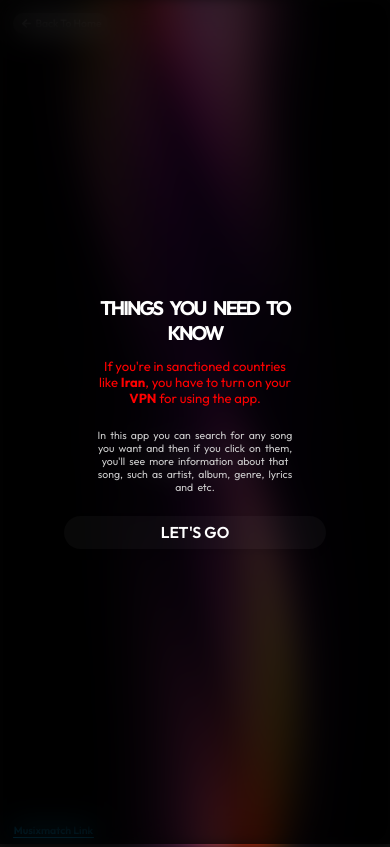
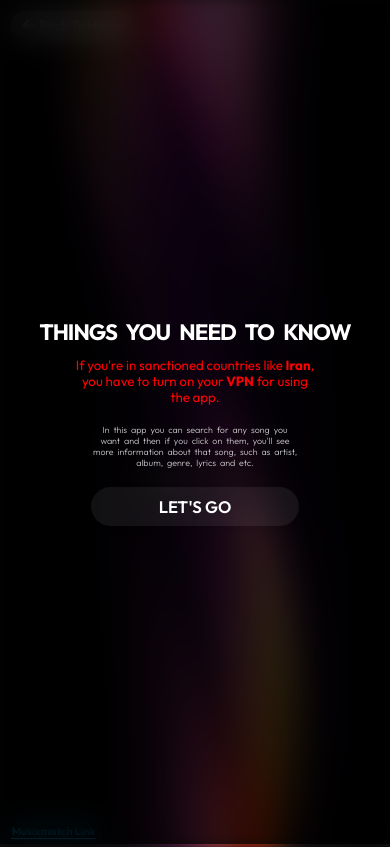
Before and after one commit to v-amirrr/lyrics-search, a React (Create React App) app: page /1 in a window 390 px wide. Built offline with nearby package versions, Linux system fonts and the light colour scheme; no server answers.

Commit message:
feat: the app now is responsive in mobile devices

```diff
--- a/src/App.js
+++ b/src/App.js
@@ -17,7 +17,7 @@ const App = () => {
 
     return (
         <>
-            <Background><img src={backgroundImage} alt="background" /></Background>
+            <Background><img src={backgroundImage} alt="background" /><div></div></Background>
             <AnimatePresence exitBeforeEnter>
                 <WarningPopup />
                 <Routes location={location} key={location.key}>
--- a/src/components/Error.js
+++ b/src/components/Error.js
@@ -17,7 +17,7 @@ const Error = () => {
                     Looks like we have a problem.<br />Please check your connection status and try again.
                 </p>
                 <p className='error-container__warning'>
-                    If you're in sanctioned countries like <b>Iran</b>, you have to turn on your <b>VPN</b> for using the app. If you're already using a VPN, clearly it's not working so please use another one.
+                    If you're in sanctioned countries like <b>Iran</b>, try using a <b>VPN</b> and if you're already using a VPN, please change it or turn it off.
                 </p>
             </motion.section>
         </>
--- a/src/components/Error.scss
+++ b/src/components/Error.scss
@@ -3,8 +3,8 @@
     justify-content: center;
     align-items: center;
     flex-direction: column;
-    width: 32rem;
-    padding: 2rem;
+    width: 35rem;
+    padding: 3rem;
     text-align: center;
     border-radius: 15px;
     box-shadow: #0000001a 0px 6px 12px;
@@ -33,3 +33,21 @@
         }
     }
 }
+
+@media (max-width: 768px) {
+    .error-container {
+        width: 32rem;
+        padding: 3rem;
+        border: solid 1px #ffffff09;
+
+        &__message {
+            font-size: 1.5rem;
+            margin-bottom: 1.2rem;
+        }
+
+        &__warning {
+            font-size: 1rem;
+            word-spacing: 2px;
+        }
+    }
+}
--- a/src/components/Loader.scss
+++ b/src/components/Loader.scss
@@ -34,3 +34,24 @@
         width: 1rem;
     }
 }
+
+@media (max-width: 768px) {
+    .loader {
+        &__container__line {
+            width: 2rem;
+            height: 2rem;
+        }
+    }
+
+    @keyframes loadingB {
+        0% {
+            width: 2rem;
+        }
+        50% {
+            width: 3rem;
+        }
+        100% {
+            width: 2rem;
+        }
+    }
+}
--- a/src/components/Search.js
+++ b/src/components/Search.js
@@ -60,7 +60,7 @@ const Search = () => {
                         value={inputText}
                         onChange={e => setInputText(e.target.value)}
                         ref={searchInputRef}
-                        placeholder="Search Song..."
+                        placeholder="Search a song..."
                         autoFocus
                     />
                     <i className={inputText ? 'search__form__clear-icon--show' : 'search__form__clear-icon--hide'} onClick={clearButtonHandler}><IoClose /></i>
--- a/src/components/SongPage.scss
+++ b/src/components/SongPage.scss
@@ -77,9 +77,11 @@
 
             &__lyrics--close {
                 width: 10rem;
-                max-height: 15rem;
+                height: 2.5rem;
                 padding: .5rem;
-                background-color: #ffffff11;
+                background-color: #00000044;
+                backdrop-filter: blur(16px) saturate(100%);
+                -webkit-backdrop-filter: blur(16px) saturate(100%);
                 border-radius: 50px;
                 -webkit-border-radius: 50px;
                 -moz-border-radius: 50px;
@@ -90,11 +92,11 @@
                 justify-content: center;
                 align-items: center;
                 flex-direction: column;
-                transition: width .3s, height .5s, border-radius .3s;
-                -webkit-transition: width .3s, height .5s, border-radius .3s;
-                -moz-transition: width .3s, height .5s, border-radius .3s;
-                -ms-transition: width .3s, height .5s, border-radius .3s;
-                -o-transition: width .3s, height .5s, border-radius .3s;
+                transition: width .3s, height .5s, border-radius .3s, border .3s;
+                -webkit-transition: width .3s, height .5s, border-radius .3s, border .3s;
+                -moz-transition: width .3s, height .5s, border-radius .3s, border .3s;
+                -ms-transition: width .3s, height .5s, border-radius .3s, border .3s;
+                -o-transition: width .3s, height .5s, border-radius .3s, border .3s;
 
                 & div:nth-child(1) {
                     position: relative;
@@ -163,9 +165,11 @@
 
             &__lyrics--open {
                 width: 20rem;
-                max-height: 15rem;
+                height: 15rem;
                 padding: .5rem;
-                background-color: #ffffff11;
+                background-color: #00000044;
+                backdrop-filter: blur(16px) saturate(100%);
+                -webkit-backdrop-filter: blur(16px) saturate(100%);
                 border-radius: 20px;
                 -webkit-border-radius: 20px;
                 -moz-border-radius: 20px;
@@ -176,11 +180,11 @@
                 justify-content: center;
                 align-items: center;
                 flex-direction: column;
-                transition: width .3s, height .5s, border-radius .3s;
-                -webkit-transition: width .3s, height .5s, border-radius .3s;
-                -moz-transition: width .3s, height .5s, border-radius .3s;
-                -ms-transition: width .3s, height .5s, border-radius .3s;
-                -o-transition: width .3s, height .5s, border-radius .3s;
+                transition: width .3s, height .5s, border-radius .3s, border .3s;
+                -webkit-transition: width .3s, height .5s, border-radius .3s, border .3s;
+                -moz-transition: width .3s, height .5s, border-radius .3s, border .3s;
+                -ms-transition: width .3s, height .5s, border-radius .3s, border .3s;
+                -o-transition: width .3s, height .5s, border-radius .3s, border .3s;
 
                 & div:nth-child(1) {
                     position: relative;
@@ -305,3 +309,88 @@
         }
     }
 }
+
+@media (max-width: 768px) {
+    .song-page {
+        &__song-container {
+            &__icons {
+                span {
+                    font-size: 1.3rem;
+                    width: 2.4rem;
+                    height: 2.4rem;
+                    margin: 0 .2rem;
+                }
+            }
+
+            &__song-data {
+                &__track {
+                    font-size: 3.5rem;
+                    margin: 2rem 0;
+                }
+
+                &__artist {
+                    font-size: 2.5rem;
+                    margin: 1.5rem 0;
+                }
+
+                &__album {
+                    font-size: 1.5rem;
+                    margin: 1rem 0;
+                }
+
+                &__genre {
+                    font-size: 1rem;
+                    margin: .5rem 0;
+                }
+
+                &__lyrics--close {
+                    width: 15rem;
+                    height: 3.5rem;
+                    border: solid 1px #ffffff00;
+
+                    & div:nth-child(1) {
+                        font-size: 1.5rem;
+
+                        i {
+                            font-size: 2rem;
+                        }
+                    }
+                }
+
+                &__lyrics--open {
+                    width: 28rem;
+                    height: 22rem;
+                    border: solid 1px #ffffff11;
+
+                    & div:nth-child(1) {
+                        font-size: 1.5rem;
+
+                        i {
+                            font-size: 2rem;
+                        }
+                    }
+
+                    & div:nth-child(2) {
+                        font-size: 1rem;
+                    }
+                }
+            }
+
+            &__song-link {
+                font-size: 1rem;
+            }
+
+            &__back-btn {
+                padding: .5rem .8rem;
+
+                i {
+                    font-size: 1.5rem;
+                }
+
+                p {
+                    font-size: 1.2rem;
+                }
+            }
+        }
+    }
+}
--- a/src/components/WarningPopup.js
+++ b/src/components/WarningPopup.js
@@ -55,7 +55,7 @@ const WarningPopup = () => {
                             <motion.p className="warning-popup__description-text" variants={popUpItemVariants}>
                                 In this app you can search for any song you want and then if you click on them, you'll see more information about that song, such as artist, album, genre, lyrics and etc.
                             </motion.p>
-                            <motion.button className="warning-popup__button" variants={popUpItemVariants} onClick={warningPopUpSubmitHandler} autoFocus>let's go</motion.button>
+                            <motion.button className="warning-popup__button" variants={popUpItemVariants} onClick={warningPopUpSubmitHandler} autoFocus>LET'S GO</motion.button>
                         </motion.div>
                     </motion.section>
                 }
--- a/src/components/WarningPopup.scss
+++ b/src/components/WarningPopup.scss
@@ -19,8 +19,7 @@
         flex-direction: column;
         width: fit-content;
         height: 50%;
-        max-width: 70%;
-        max-height: 50%;
+        max-width: 100%;
         padding: 2rem;
         text-align: center;
     }
@@ -29,23 +28,26 @@
         text-transform: uppercase;
         letter-spacing: -2px;
         word-spacing: 6px;
+        white-space: nowrap;
     }
 
     &__warning-text {
         margin: 1rem;
         color: #ff0000;
         font-weight: 400;
+        max-width: 50%;
     }
 
     &__description-text {
         word-spacing: 2px;
-        font-weight: 400;
+        font-weight: 300;
         font-size: .8rem;
         color: #ccc;
         margin: .7rem;
         display: flex;
         justify-content: center;
         align-items: center;
+        max-width: 40%;
     }
 
     &__button {
@@ -54,13 +56,12 @@
         font-weight: 600;
         border: none;
         cursor: pointer;
-        text-transform: uppercase;
         border-radius: 50px;
         font-family: 'Outfit', sans-serif;
-        background-color: #ffffff08;
+        background-color: #ffffff11;
         box-shadow: rgba(0, 0, 0, 0.1) 0px 4px 12px;
-        width: 20rem;
-        height: 2.5rem;
+        width: 40%;
+        padding: .5rem 0;
         transition: background .3s;
 
         &:hover {
@@ -73,24 +74,27 @@
     }
 }
 
-@media (max-width: 900px) {
-    .warnin-popup {
-        &__container {
-            max-width: 90%;
-            max-height: 40%;
-            padding: .5rem;
-        }
-
+@media (max-width: 1200px) {
+    .warning-popup {
         &__title {
-            font-size: 1.2rem;
+            font-size: 2rem;
+            letter-spacing: -1px;
         }
 
         &__warning-text {
-            font-size: .8rem;
+            font-size: 1.2rem;
+            max-width: 70%;
         }
 
-        &__description-text.popup-text {
-            font-size: .6rem;
+        &__description-text {
+            font-size: .8rem;
+            max-width: 60%;
+        }
+
+        &__button {
+            font-size: 1.5rem;
+            width: 60%;
+            padding: .8rem 0;
         }
     }
 }
--- a/src/index.css
+++ b/src/index.css
@@ -31,7 +31,7 @@
 }
 
 html {
-    font-size: calc(10px + .8vw);
+    font-size: calc(50% + .8vw);
     overflow: hidden;
     scroll-behavior: smooth;
     height: 100%;
```
Also changed, not shown: src/components/Search.scss (+49 -11 lines), src/components/Songs.scss (+46 -5 lines).
